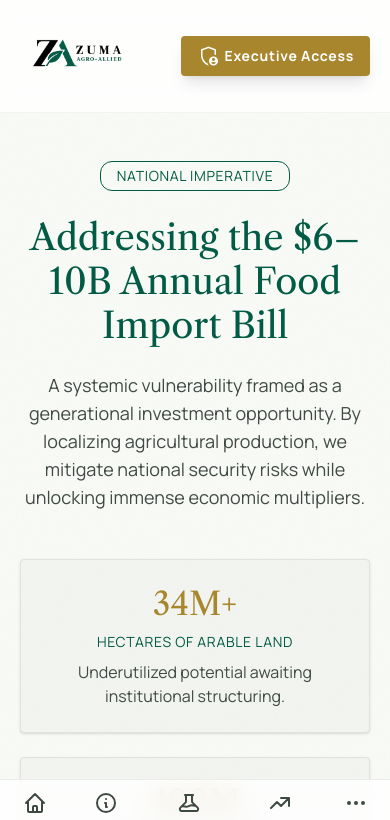
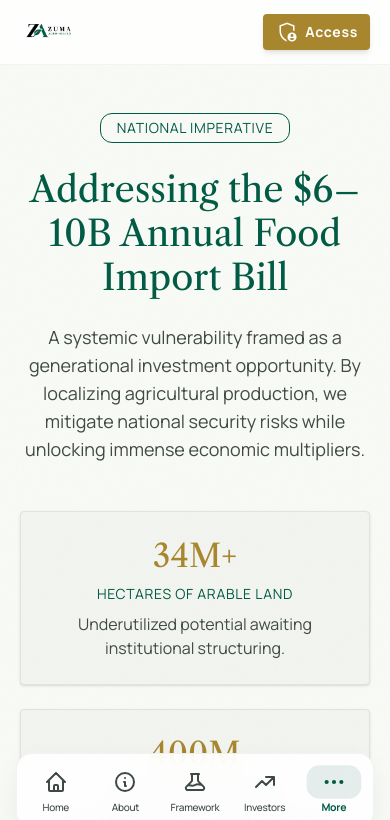
Before and after one commit to klmayua/zuma-agro, a Next.js app: page /impact in a window 390 px wide. Shown: the top 820 px of the page. Built offline with nearby package versions, Linux system fonts and the light colour scheme.

Commit message:
Optimize mobile experience: make top header sticky, scale down logo and CTA with responsive text, set bottom nav as an even grid to prevent overflow, implement Material 3 active indicator states, and add drawer chevron styling

```diff
--- a/src/app/layout.tsx
+++ b/src/app/layout.tsx
@@ -29,11 +29,11 @@ export default function RootLayout({
   children: React.ReactNode;
 }>) {
   return (
-    <html lang="en" className={`${manrope.variable} ${libreCaslon.variable} h-full antialiased`}>
+    <html lang="en" className={`${manrope.variable} ${libreCaslon.variable} min-h-screen antialiased`}>
       <head>
         <link href="https://fonts.googleapis.com/css2?family=Material+Symbols+Outlined:wght,FILL@100..700,0..1&display=swap" rel="stylesheet" />
       </head>
-      <body className="min-h-full flex flex-col">{children}</body>
+      <body className="min-h-screen flex flex-col">{children}</body>
     </html>
   );
 }
--- a/src/components/navigation/BottomNav.tsx
+++ b/src/components/navigation/BottomNav.tsx
@@ -2,6 +2,7 @@
 
 import Link from "next/link";
 import { useState } from "react";
+import { usePathname } from "next/navigation";
 import { navigation } from "@/lib/design-tokens";
 
 const icons = {
@@ -34,16 +35,40 @@ const icons = {
 
 export function BottomNav() {
   const [showMore, setShowMore] = useState(false);
+  const pathname = usePathname();
+
+  const isTabActive = (itemHref: string) => {
+    if (itemHref === "/") return pathname === "/";
+    if (itemHref === "/about") return pathname === "/about";
+    if (itemHref === "/strategic-framework") return pathname === "/strategic-framework";
+    if (itemHref === "/investor-intelligence") return pathname === "/investor-intelligence";
+    if (itemHref === "#more") {
+      const moreRoutes = [
+        "/governance-controls",
+        "/impact",
+        "/institutional-partnerships",
+        "/platform-architecture",
+        "/enrollment-step-1",
+        "/enrollment-step-2",
+        "/enrollment-step-3",
+        "/enrollment-step-4"
+      ];
+      return moreRoutes.includes(pathname) || showMore;
+    }
+    return false;
+  };
 
   return (
     <>
-      <nav className="fixed bottom-0 left-0 right-0 z-50 bg-white/80 backdrop-blur-md border-t border-outline-variant/30 lg:hidden">
-        <div className="flex items-center justify-around h-16">
-          {navigation.mobile.map((item) => (
+      <div className="fixed bottom-4 left-4 right-4 z-50 bg-white/90 backdrop-blur-md border border-outline-variant/20 rounded-2xl shadow-elevated lg:hidden py-2 px-1">
+        <nav className="grid grid-cols-5 w-full justify-items-center">
+          {navigation.mobile.map((item) => {
+            const isActive = isTabActive(item.href);
+            return (
               <Link
                 key={item.label}
                 href={item.href}
-              className="flex flex-col items-center justify-center gap-1 text-on-surface-variant hover:text-primary transition-colors"
+                className="w-full flex flex-col items-center justify-center py-1 transition-all duration-300 active:scale-95"
                 onClick={(e) => {
                   if (item.href === '#more') {
                     e.preventDefault();
@@ -51,22 +76,35 @@ export function BottomNav() {
                   }
                 }}
               >
+                <div className={`py-1 px-3.5 rounded-full transition-all duration-300 flex items-center justify-center ${
+                  isActive
+                    ? "bg-primary/10 text-primary scale-105"
+                    : "text-on-surface-variant hover:text-primary hover:bg-surface-container-low/50"
+                }`}>
                   {icons[item.icon as keyof typeof icons]}
-              <span className="text-[10px] font-medium">{item.label}</span>
+                </div>
+                <span className={`text-[10px] tracking-tight transition-all duration-300 mt-0.5 ${
+                  isActive
+                    ? "text-primary font-bold scale-105"
+                    : "text-on-surface-variant font-medium"
+                }`}>
+                  {item.label}
+                </span>
               </Link>
-          ))}
+            );
+          })}
+        </nav>
       </div>
-      </nav>
 
       {showMore && (
         <div className="fixed inset-0 z-[60] lg:hidden">
           <div
-            className="absolute inset-0 bg-black/50"
+            className="absolute inset-0 bg-black/50 backdrop-blur-sm transition-opacity duration-300"
             onClick={() => setShowMore(false)}
           />
-          <div className="absolute bottom-0 left-0 right-0 bg-surface/90 backdrop-blur-lg rounded-t-3xl p-6 border-t border-outline-variant/30">
-            <div className="w-12 h-1 bg-outline-variant/50 rounded-full mx-auto mb-6" />
-            <h3 className="text-lg font-semibold mb-4 text-on-surface">Navigation</h3>
+          <div className="absolute bottom-0 left-0 right-0 bg-white/95 backdrop-blur-md rounded-t-[32px] p-6 pb-10 border-t border-outline-variant/20 shadow-institutional animate-fadeIn">
+            <div className="w-12 h-1 bg-outline-variant/30 rounded-full mx-auto mb-6" />
+            <h3 className="text-xl font-bold mb-4 text-primary tracking-tight">Navigation</h3>
             <div className="space-y-2">
               {navigation.primary
                 .filter(item =>
@@ -74,22 +112,32 @@ export function BottomNav() {
                   item.href !== '/strategic-framework' &&
                   item.href !== '/investor-intelligence'
                 )
-                .map((item) => (
+                .map((item) => {
+                  const isActive = pathname === item.href;
+                  return (
                     <Link
                       key={item.href}
                       href={item.href}
-                    className="block py-3 px-4 text-on-surface-variant hover:bg-surface-container-low rounded-lg transition-colors"
+                      className={`flex items-center justify-between py-3.5 px-4 rounded-xl transition-all duration-300 ${
+                        isActive
+                          ? "bg-primary/10 text-primary font-bold"
+                          : "text-on-surface-variant hover:text-primary hover:bg-surface-container-low/50"
+                      }`}
                       onClick={() => setShowMore(false)}
                     >
-                    {item.label}
+                      <span className="font-medium">{item.label}</span>
+                      <span className="material-symbols-outlined text-[18px] opacity-70">
+                        chevron_right
+                      </span>
                     </Link>
-                ))}
+                  );
+                })}
               <Link
                 href={navigation.cta.href}
-                className="block py-3 px-4 bg-secondary text-white rounded-lg text-center font-semibold mt-4"
+                className="flex items-center justify-center py-3.5 px-4 bg-secondary text-white rounded-xl text-center font-bold mt-4 shadow-md active:scale-95 transition-all duration-300 hover:opacity-95"
                 onClick={() => setShowMore(false)}
               >
-                {navigation.cta.label}
+                <span>{navigation.cta.label}</span>
               </Link>
             </div>
           </div>
--- a/src/components/navigation/Header.tsx
+++ b/src/components/navigation/Header.tsx
@@ -10,7 +10,7 @@ export function Header() {
 
   return (
     <header className="w-full top-0 sticky bg-white/80 backdrop-blur-md border-b border-outline-variant/20 z-50 transition-all duration-300">
-      <div className="flex justify-between items-center px-margin-mobile md:px-margin-desktop py-4 md:py-5 w-full max-w-container-max mx-auto">
+      <div className="flex justify-between items-center px-margin-mobile md:px-margin-desktop py-3 md:py-5 w-full max-w-container-max mx-auto">
         <div className="flex items-center">
           <Link href="/">
             <Image
@@ -18,7 +18,7 @@ export function Header() {
               alt="Zuma Agro Logo"
               width={200}
               height={80}
-              className="h-20 w-auto object-contain"
+              className="h-10 md:h-20 w-auto object-contain"
               priority
             />
           </Link>
@@ -40,12 +40,13 @@ export function Header() {
         </nav>
         <Link
           href={navigation.cta.href}
-          className="bg-secondary text-white font-label-md text-label-md h-[40px] md:h-[56px] px-[16px] md:px-[40px] inline-flex items-center justify-center rounded hover:opacity-90 transition-all shadow-lg flex gap-xs text-[11px] md:text-label-md font-bold"
+          className="bg-secondary text-white font-label-bold text-label-bold h-9 md:h-12 px-3 md:px-6 inline-flex items-center justify-center rounded hover:opacity-90 transition-all shadow-md gap-1.5 text-[11px] md:text-sm font-bold"
         >
-          <span className="material-symbols-outlined text-[16px] md:text-[20px]" data-icon="admin_panel_settings">
+          <span className="material-symbols-outlined text-[14px] md:text-[18px]" data-icon="admin_panel_settings">
             admin_panel_settings
           </span>
-          <span>Executive Access</span>
+          <span className="md:hidden">Access</span>
+          <span className="hidden md:inline">Executive Access</span>
         </Link>
       </div>
     </header>
```
Lines whose indentation alone changed are shown as unchanged.
